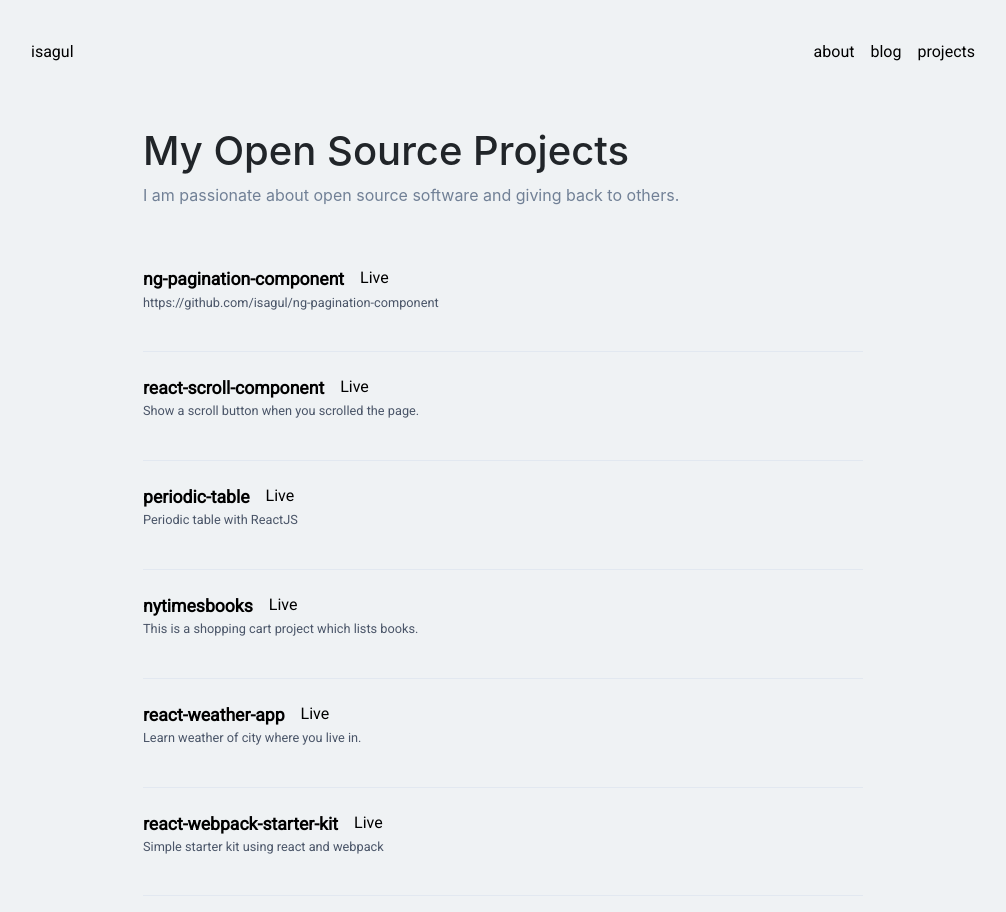
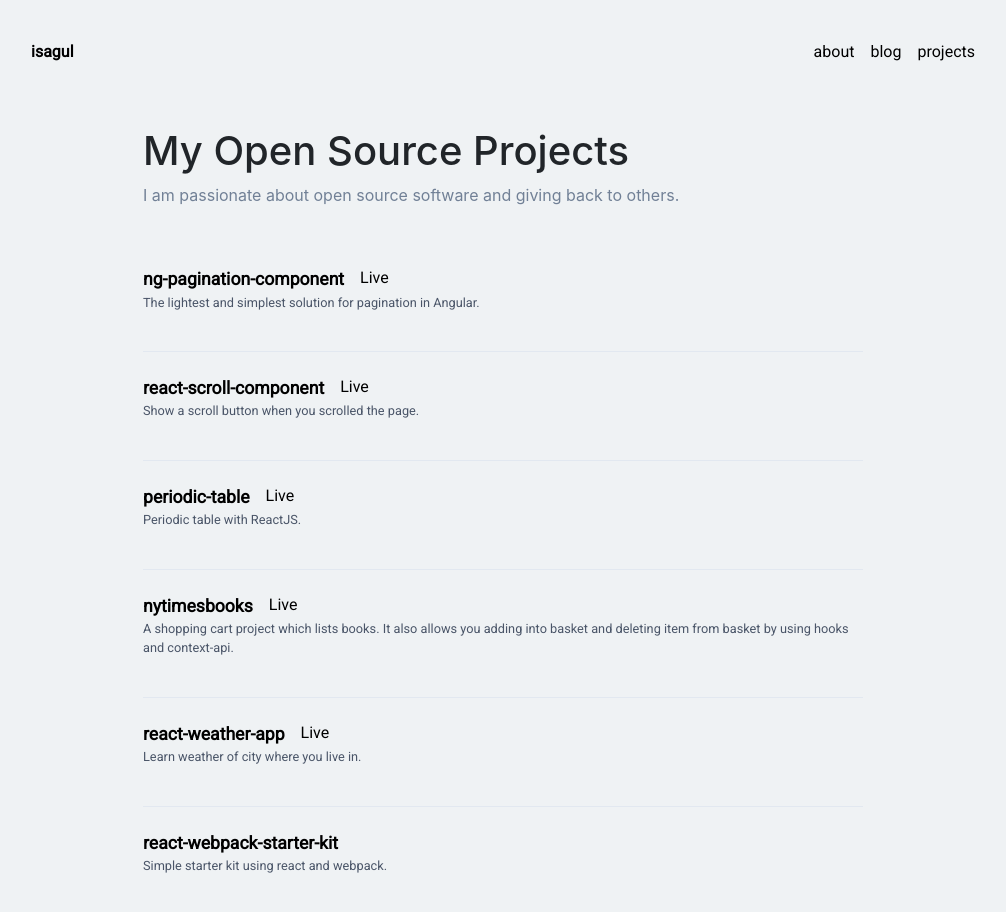
Before and after one commit to isagul/isagul.github.io, a React (Create React App) app: page /projects in a window 1280 px wide. Shown: the top 912 px of the page, without its empty margins (137-1143 px from the left). Built offline with nearby package versions, Linux system fonts and the light colour scheme.

Commit message:
css bugs were fixed

```diff
--- a/src/components/header.js
+++ b/src/components/header.js
@@ -7,10 +7,10 @@ const Header = () => {
     return (
         <div className="header-component">
             <div className="header-list">
-                <div>
+                <div className="header-left-side">
                     <li className="header-item" onClick={() => history.push('/')}>isagul</li>
                 </div>
-                <div>
+                <div className="header-right-side">
                     <li className="header-item" onClick={() => history.push('/about')}>about</li>
                     <a href="https://medium.com/@isagul" rel="noopener noreferrer" target="_blank"><li className="header-item">blog</li></a>
                     <li className="header-item" onClick={() => history.push('/projects')}>projects</li>
--- a/src/components/header.scss
+++ b/src/components/header.scss
@@ -12,6 +12,9 @@
     .header-list {
         display: flex;
         justify-content: space-between;
+        .header-left-side {
+            font-weight: bold;
+        }
         .header-item {
             color: white;
             margin-left: 1rem;
--- a/src/components/projects.js
+++ b/src/components/projects.js
@@ -4,12 +4,12 @@ import './projects.scss';
 
 const Projects = () => {
     const myProjects = [
-        {name: 'ng-pagination-component', github_url: 'https://github.com/isagul/ng-pagination-component', live_url: 'https://isagul.github.io/ng-pagination-component/', detail: 'https://github.com/isagul/ng-pagination-component'},
+        {name: 'ng-pagination-component', github_url: 'https://github.com/isagul/ng-pagination-component', live_url: 'https://isagul.github.io/ng-pagination-component/', detail: 'The lightest and simplest solution for pagination in Angular.'},
         {name: 'react-scroll-component', github_url: 'https://github.com/isagul/react-scroll-button', live_url: 'https://isagul.github.io/react-scroll-button/', detail: 'Show a scroll button when you scrolled the page.'},
-        {name: 'periodic-table', github_url: 'https://github.com/isagul/periodic-table', live_url: 'https://app-periodic-table.netlify.com/', detail: 'Periodic table with ReactJS'},
-        {name: 'nytimesbooks', github_url: 'https://github.com/isagul/nytimesbooks', live_url: 'https://app-nytimes.herokuapp.com/', detail: 'This is a shopping cart project which lists books. '},
+        {name: 'periodic-table', github_url: 'https://github.com/isagul/periodic-table', live_url: 'https://app-periodic-table.netlify.com/', detail: 'Periodic table with ReactJS.'},
+        {name: 'nytimesbooks', github_url: 'https://github.com/isagul/nytimesbooks', live_url: 'https://app-nytimes.herokuapp.com/', detail: 'A shopping cart project which lists books. It also allows you adding into basket and deleting item from basket by using hooks and context-api.'},
         {name: 'react-weather-app', github_url: 'https://github.com/isagul/react-weather-app', live_url: 'https://isagul.github.io/react-weather-app/', detail: 'Learn weather of city where you live in.'},
-        {name: 'react-webpack-starter-kit', github_url: 'https://github.com/isagul/react-webpack-starter-kit', live_url: '', detail: 'Simple starter kit using react and webpack'}
+        {name: 'react-webpack-starter-kit', github_url: 'https://github.com/isagul/react-webpack-starter-kit', live_url: '', detail: 'Simple starter kit using react and webpack.'}
     ];
 
     const projects = myProjects.map((project, index) => {
@@ -19,9 +19,12 @@ const Projects = () => {
                     <a href={`${project.github_url}`} target="_blank" rel="noopener noreferrer" className="project-name-link">
                         <p className="project-name">{project.name}</p>
                     </a>
-                    <a href={`${project.live_url}`} target="_blank" rel="noopener noreferrer" className="project-live-link">
-                        <p className="live-link-text">Live</p>
-                    </a>
+                    {
+                        project.live_url.length > 0 &&
+                        <a href={`${project.live_url}`} target="_blank" rel="noopener noreferrer" className="project-live-link">
+                            <p className="live-link-text">Live</p>
+                        </a>
+                    }
                 </div>
                 <p className="project-detail">{project.detail}</p>
             </div>
```
